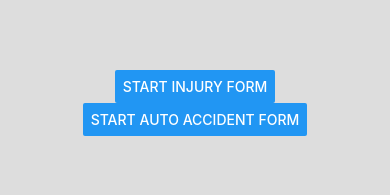
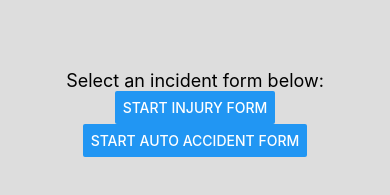
Before and after one commit to dannyara/React-Native-Incident-Form-Demo, a React Native app: screen / in a window 390 px wide. Shown: the part 633-828 px from the top of the page. Built offline with nearby package versions, Linux system fonts and the light colour scheme.

Commit message:
Trying (and failing) to include unit tests for home page

```diff
--- a/App.js
+++ b/App.js
@@ -4,12 +4,11 @@ import {Button, Image, TextInput} from "react-native-web";
 
 const Buttons = () => {
     return (
-        <View style={styles.formSelect}>
-
-            <StatusBar style="auto" />
+        <View style = {styles.formSelect}>
+            <Text style = {{fontSize: 18}}> Select an incident form below: </Text>
             <Button
-                onPress={() => {}}
-                title={"Start Injury Form"}
+                onPress = {() => {}}
+                title = {"Start Injury Form"}
             />
             <Button
                 onPress={() => {}}
```
